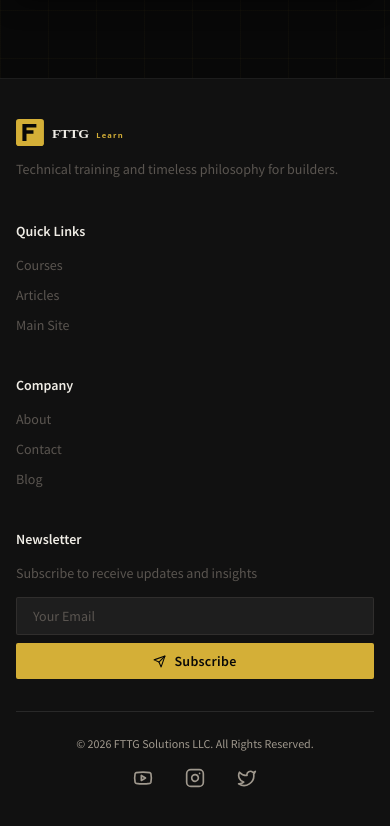
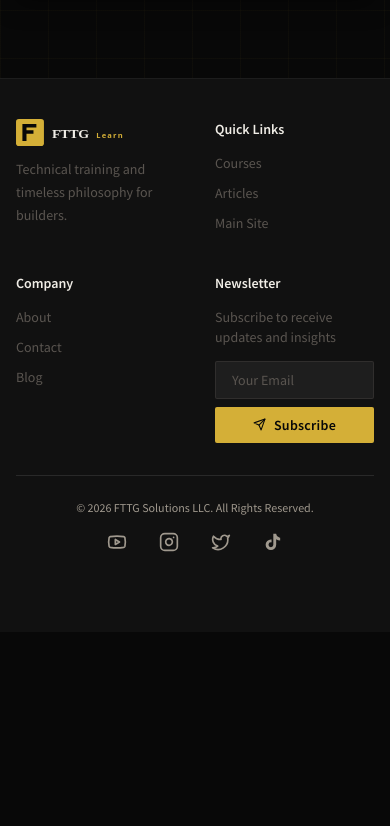
Before and after one commit to femithetechguy/learn.fttgsolutions, a Next.js app: page /courses in a window 390 px wide. Shown: the part 2582-3408 px from the top of the page. After the commit the page ends 3214 px from the top, so only its background shows below. Built offline with nearby package versions, Linux system fonts and the light colour scheme; a web font is replaced by a local one.

Commit message:
feat: add TikTok social link and fix footer mobile layout
- Add TikTok (@fttgsolutions) to footer social icons with inline SVG
- Switch footer grid from auto-fit to 2-col mobile / 4-col desktop

```diff
--- a/app.json
+++ b/app.json
@@ -195,7 +195,9 @@
       "instagram":      "https://www.instagram.com/fttgsolutions",
       "instagramLabel": "Instagram",
       "twitter":        "https://twitter.com/fttgsolutions",
-      "twitterLabel":   "Twitter"
+      "twitterLabel":   "Twitter",
+      "tiktok":         "https://www.tiktok.com/@fttgsolutions",
+      "tiktokLabel":    "TikTok"
     },
     "copyright": "© 2026 FTTG Solutions LLC. All Rights Reserved."
   }
--- a/src/components/Footer.tsx
+++ b/src/components/Footer.tsx
@@ -7,7 +7,7 @@ export default function Footer() {
     <footer className="border-t border-white/5 mt-8 bg-bg-secondary">
       <div className="max-w-7xl mx-auto px-4 sm:px-6 lg:px-8 py-10">
 
-        <div style={{ display: 'grid', gridTemplateColumns: 'repeat(auto-fit, minmax(200px, 1fr))', gap: '2.5rem' }}>
+        <div className="grid grid-cols-2 sm:grid-cols-2 lg:grid-cols-4 gap-10">
 
           <div className="flex flex-col gap-3">
             <Logo size="sm" />
@@ -65,6 +65,12 @@ export default function Footer() {
               aria-label={content.footer.social.twitterLabel} className="text-text-secondary hover:text-gold transition-colors">
               <Twitter size={20} />
             </a>
+            <a href={content.footer.social.tiktok} target="_blank" rel="noopener noreferrer"
+              aria-label={content.footer.social.tiktokLabel} className="text-text-secondary hover:text-gold transition-colors">
+              <svg width="20" height="20" viewBox="0 0 24 24" fill="currentColor" aria-hidden="true">
+                <path d="M19.59 6.69a4.83 4.83 0 0 1-3.77-4.25V2h-3.45v13.67a2.89 2.89 0 0 1-2.88 2.5 2.89 2.89 0 0 1-2.89-2.89 2.89 2.89 0 0 1 2.89-2.89c.28 0 .54.04.79.1V9.01a6.33 6.33 0 0 0-.79-.05 6.34 6.34 0 0 0-6.34 6.34 6.34 6.34 0 0 0 6.34 6.34 6.34 6.34 0 0 0 6.33-6.34V8.69a8.18 8.18 0 0 0 4.78 1.52V6.75a4.85 4.85 0 0 1-1.01-.06z"/>
+              </svg>
+            </a>
           </div>
         </div>
 
```
